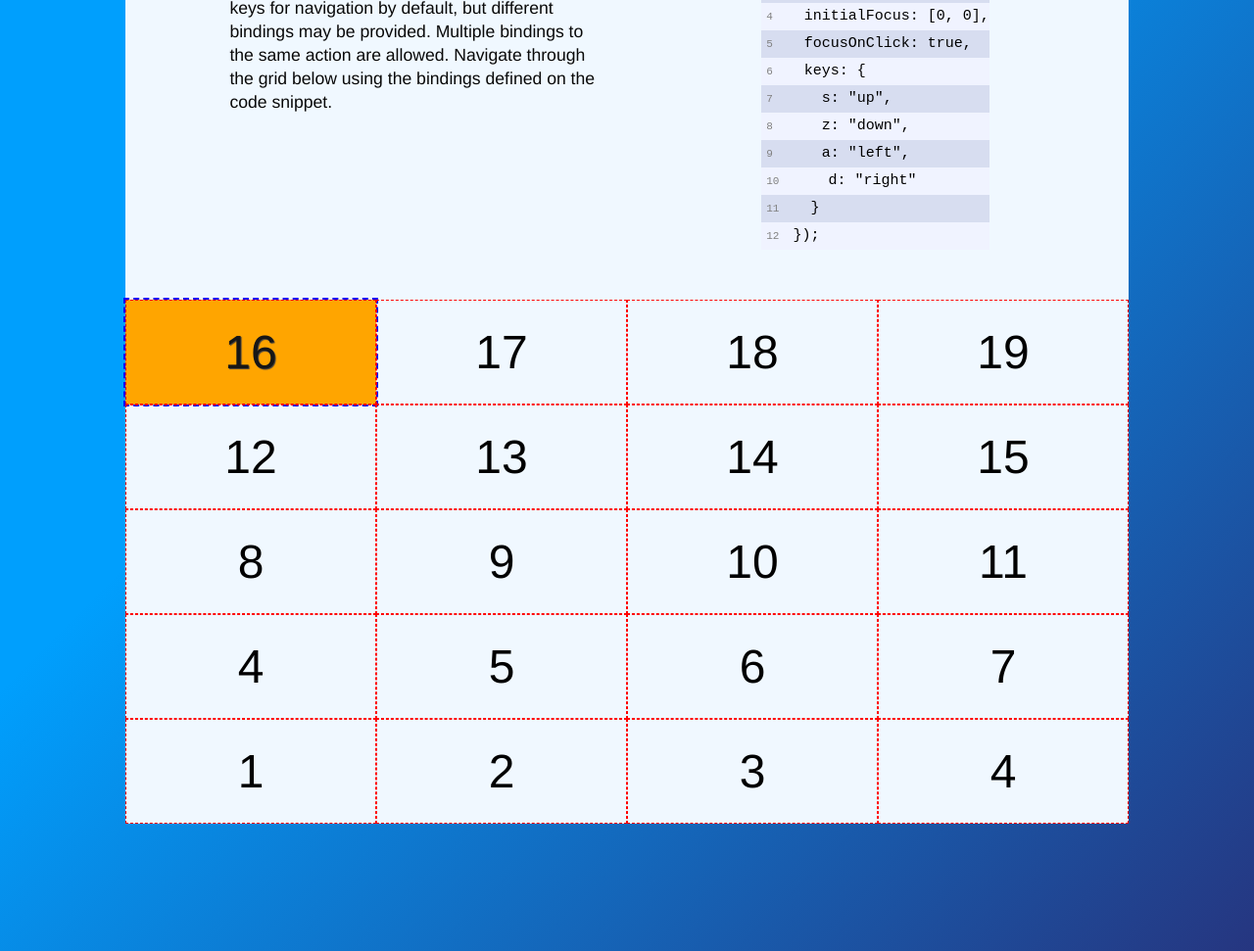
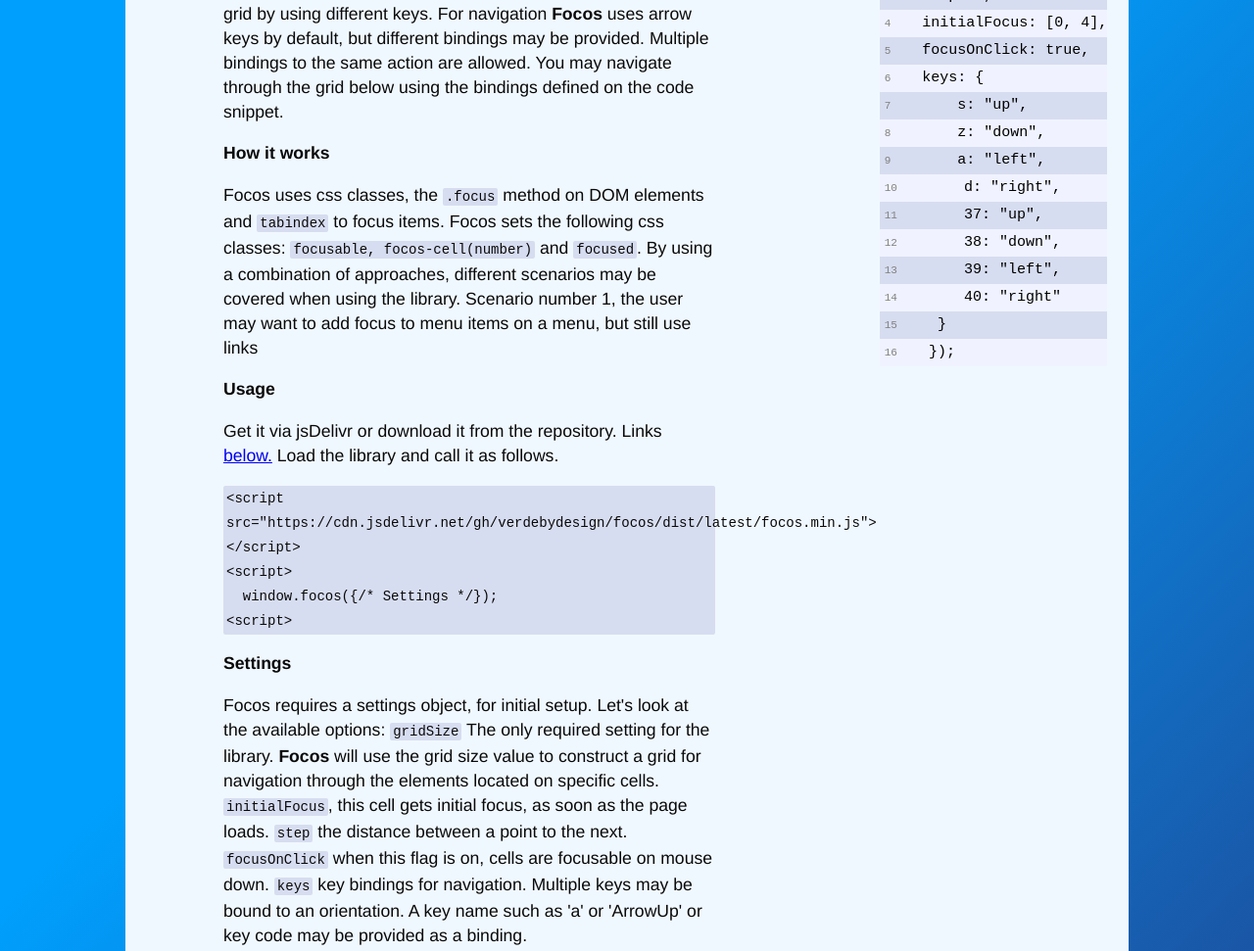
Before and after one commit to akaizn-junior/focos, a website: page demo/index.html in a window 1280 px wide. Shown: the part 261-1232 px from the top of the page at 98% size. Drawn offline with Linux system fonts and the light colour scheme.

Commit message:
evolving demo

```diff
--- a/demo/app.css
+++ b/demo/app.css
@@ -34,7 +34,7 @@
 
 .wrapper {
     display: grid;
-    grid-template-rows: 150px 1fr 300px;
+    grid-template-rows: 150px 1fr auto;
 }
 
 /* Brand */
@@ -94,9 +94,10 @@
 
 /* Links */
 
-  a {
+a[target="_blank"] {
     color: var(--alice);
     text-decoration: none;
+    background-color: var(--dark);
 }
 
 a[target="_blank"]::after {
@@ -121,7 +122,6 @@
 
 pre.code-block {
     width: fit-content;
-    height: fit-content;
     background-color: #d7ddf0;
     font-size: 15px;
     margin: 5% auto;
@@ -129,7 +129,6 @@
     -webkit-user-select: none;
     -ms-user-select: none;
     user-select: none;
-    overflow: auto;
 }
 
 .code-block code {
@@ -144,7 +143,7 @@
 
 .code-block code:hover {
     background-color: var(--dark-shade);
-    color: var(--alice)
+    color: var(--alice);
 }
 
 .code-block .line-number {
@@ -167,23 +166,30 @@
 }
 
 .notes {
-    padding: 5px;
-    padding-bottom: 25px;
+    padding: 25px 100px;
     background-color: var(--alice);
     min-height: 200px;
     border-top-left-radius: 4px;
     border-top-right-radius: 4px;
     display: grid;
-    grid-template-columns: 1fr 1fr;
+    grid-template-columns: 1fr auto;
 }
 
 .text {
     width: 75%;
-    margin-left: 20%;
-    margin-top: 6%;
+    margin-top: 3%;
     color: #090909;
     font-size: 1.1em;
-    line-height: 24px;
+    line-height: 25px;
+}
+
+.piece-of-code {
+    padding: 1px 3px;
+    background-color: #d7ddf0;
+    font-size: 14px;
+    border-radius: 2px;
+    font-style: thin;
+    font-family: monospace;
 }
 
 /* end Page examples */
@@ -242,3 +248,14 @@
 }
 
 /* end Example grid */
+
+/* Media queries */
+
+@media (max-width: 1000px) {
+    .notes {
+        grid-template-columns: none;
+        grid-template-rows: 1fr auto;
+    }
+}
+
+/* end Media queries */
--- a/demo/index.html
+++ b/demo/index.html
@@ -25,27 +25,75 @@
         <section class="example">
           <div class="notes">
             <div class="text">
-              <b>Focos</b> tracks elements on the screen in a grid of a defined
+                <p>
+                    <b>Focos</b> is a navigation library that tracks elements on the screen defined in a grid of a certain
                     size. You can navigate through the grid by using different keys.
-              <b>Focos</b> uses arrow keys for navigation by default, but
+                    For navigation <b>Focos</b> uses arrow keys by default, but
                     different bindings may be provided. Multiple bindings to the same
-              action are allowed. Navigate through the grid below using the
+                    action are allowed. You may navigate through the grid below using the
                     bindings defined on the code snippet.
+                </p>
+                <div>
+                    <b>How it works</b>
+                    <p>
+                        Focos uses css classes, the <span class="piece-of-code">.focus</span> method on DOM elements
+                        and <span class="piece-of-code">tabindex</span> to focus items.
+                        Focos sets the following css classes: <span class="piece-of-code">focusable, focos-cell(number)</span>
+                        and <span class="piece-of-code">focused</span>.
+                        By using a combination of approaches, different scenarios may be covered when using the library.
+                        Scenario number 1, the user may want to add focus to menu items on a menu, but still use links
+                    </p>
                 </div>
-            <pre class="code-block" hidden>
+                <div>
+                    <b>Usage</b>
+                    <p>
+                        Get it via jsDelivr or download it from the repository.
+                        Links <a href="#releases">below.</a>
+                        Load the library and call it as follows.
+                    </p>
+                    <p>
+                        <div class="piece-of-code">
+                            &lt;script src="https://cdn.jsdelivr.net/gh/verdebydesign/focos/dist/latest/focos.min.js"&gt;&lt;/script&gt;
+                            <br/>
+                            &lt;script&gt;<br/>&nbsp;&nbsp;window.focos({/* Settings */});<br/>&lt;script&gt;
+                        </div>
+                    </p>
+                </div>
+                <div>
+                    <b>Settings</b>
+                    <p>
+                        Focos requires a settings object, for initial setup.
+                        Let's look at the available options: <span class="piece-of-code">gridSize</span>
+                        The only required setting for the library. <b>Focos</b> will use the grid size value
+                        to construct a grid for navigation through the elements located on specific cells.
+                        <span class="piece-of-code">initialFocus</span>, this cell gets initial focus, as soon as the page loads.
+                        <span class="piece-of-code">step</span> the distance between a point to the next.
+                        <span class="piece-of-code">focusOnClick</span> when this flag is on, cells are focusable on mouse down.
+                        <span class="piece-of-code">keys</span> key bindings for navigation. Multiple keys may be bound to an orientation.
+                        A key name such as 'a' or 'ArrowUp' or key code may be provided as a binding.
+                    </p>
+                </div>
+            </div>
+            <div>
+                <pre class="code-block">
                 window.focos({
                 gridSize: "5x4",
                 step: 1,
-                initialFocus: [0, 0],
+                initialFocus: [0, 4],
                 focusOnClick: true,
                 keys: {
                     s: "up",
                     z: "down",
                     a: "left",
-                  d: "right"
+                    d: "right",
+                    37: "up",
+                    38: "down",
+                    39: "left",
+                    40: "right"
                  }
                 });
                 </pre>
+            </div>
           </div>
           <div id="grid" class="grid">
             <div data-focos-cell="0,4">16</div>
@@ -135,7 +183,7 @@
             </a>
           </p>
         </section>
-        <section>
+        <section id="releases">
           <h3>Releases</h3>
           <p>
             <a
@@ -166,6 +214,7 @@
             gridSize: '5x4',
             focusOnClick: true,
             initialFocus: [0, 4],
+            focusWith: 'tabindex',
             keys: {
                 s: "up",
                 z: "down",
```
Lines whose indentation alone changed are shown as unchanged.
